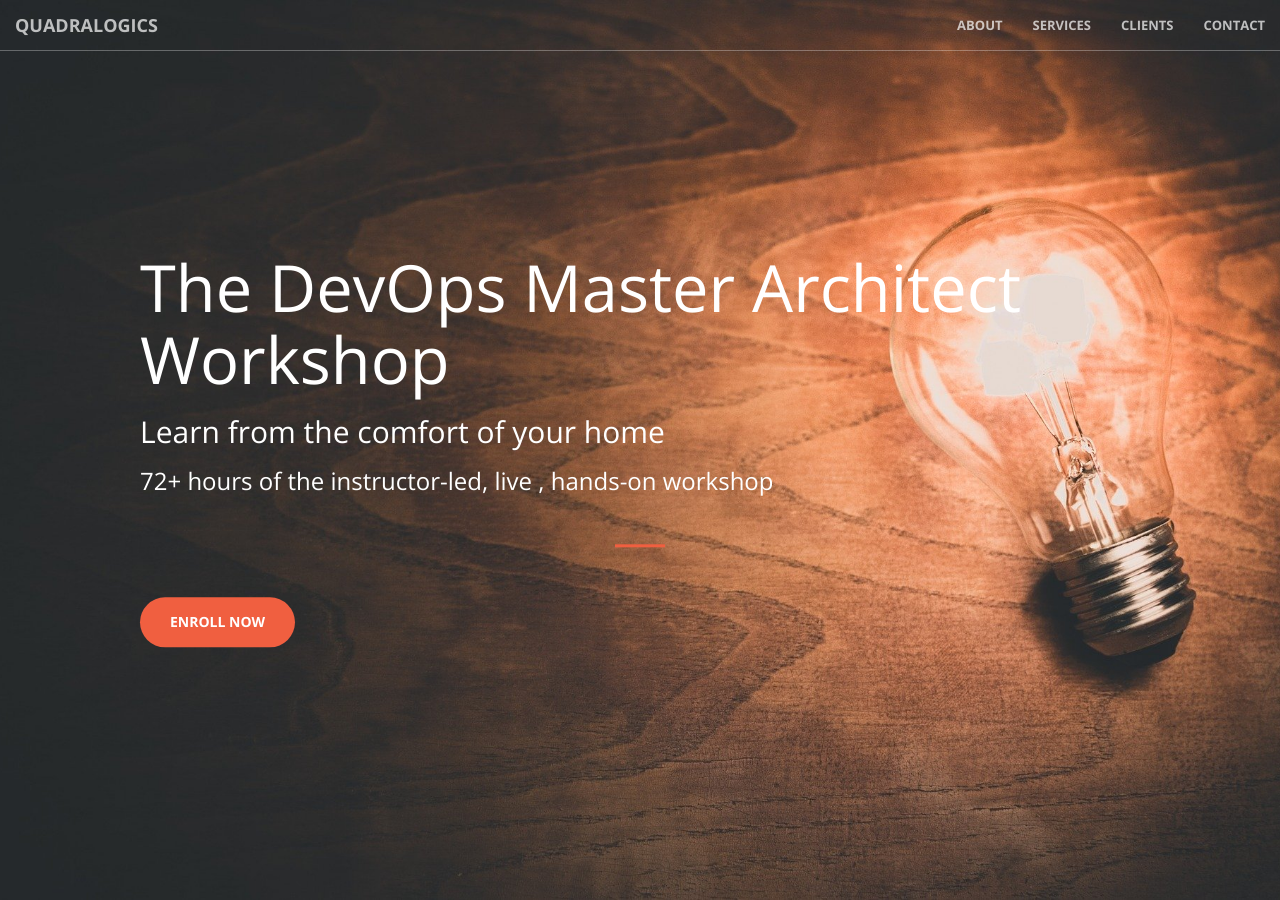
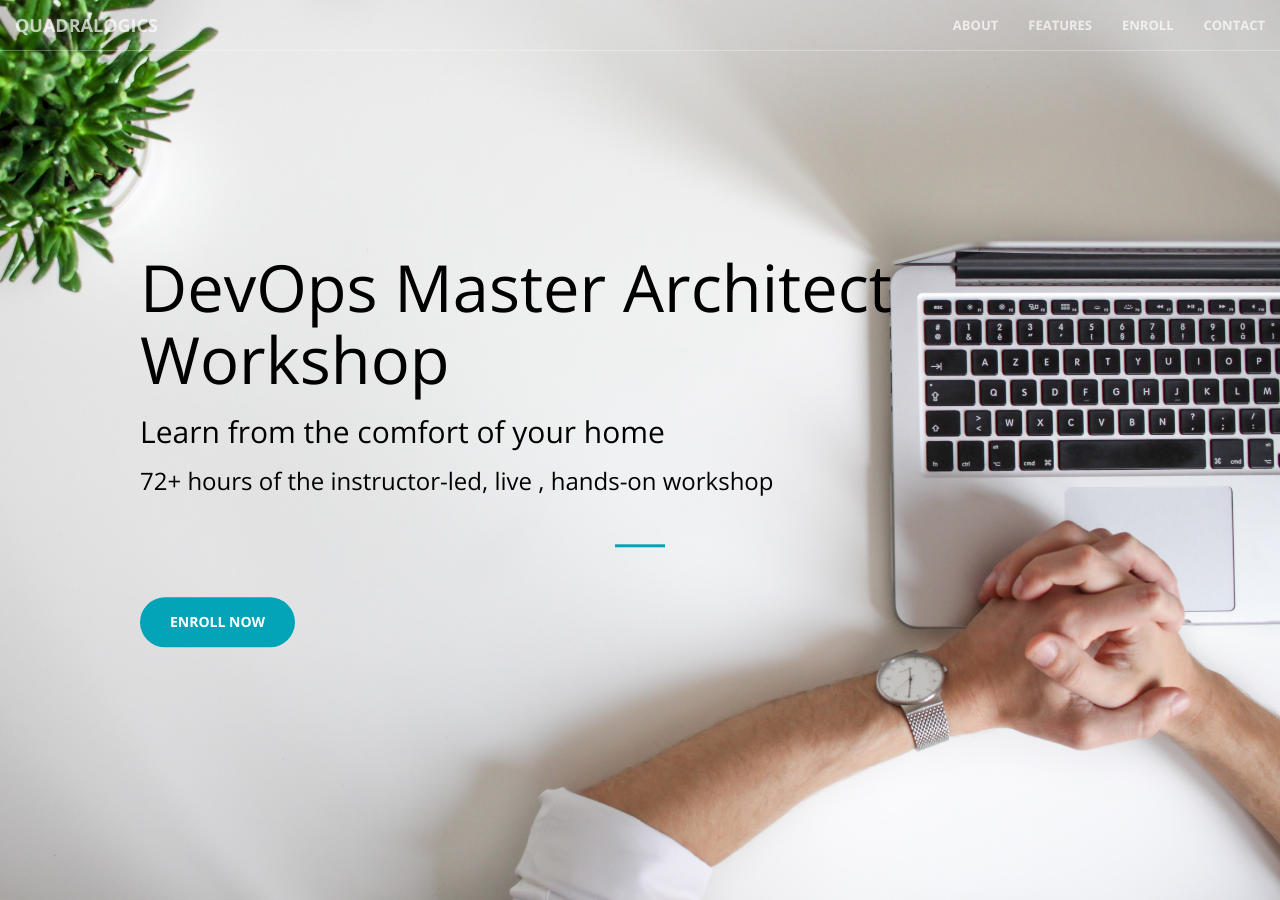
Before and after one commit to devopsmasterclass/devopsmasterclass.github.io, a Jekyll site: the page built from index.html, in a window 1280 px wide and 900 px high. Built offline with Jekyll 4.4.1, drawn with Linux system fonts in a browser that asks for light colours.

Commit message:
added deatils

```diff
--- a/_config.yml
+++ b/_config.yml
@@ -6,7 +6,7 @@ baseurl: "" # the subpath of your site, e.g. /blog/
 url: "" # the base hostname & protocol for your site
 
 #Heading
-Head1: The DevOps Master Architect Workshop
+Head1: DevOps Master Architect Workshop
 Head2: Learn from the comfort of your home
 Head3: 72+ hours of the instructor-led, live , hands-on workshop
 HeadCTA: Enroll Now
--- a/_includes/aside.html
+++ b/_includes/aside.html
@@ -1,4 +1,4 @@
-  <aside class="bg-dark">
+  <aside class="bg-dark" id="aside">
       <div class="container text-center">
           <div class="call-to-action">
               <h2>{{site.RHead1}}</h2>
--- a/_includes/nav.html
+++ b/_includes/nav.html
@@ -18,10 +18,10 @@
                     <a class="page-scroll" href="#about">About</a>
                 </li>
                 <li>
-                    <a class="page-scroll" href="#services">Services</a>
+                    <a class="page-scroll" href="#services">Features</a>
                 </li>
                 <li>
-                    <a class="page-scroll" href="#portfolio">Clients</a>
+                    <a class="page-scroll" href="#aside">Enroll</a>
                 </li>
                 <li>
                     <a class="page-scroll" href="#contact">Contact</a>
--- a/_includes/services.html
+++ b/_includes/services.html
@@ -11,28 +11,28 @@
         <div class="row">
             <div class="col-lg-3 col-md-6 text-center">
                 <div class="service-box">
-                    <i class="fa fa-4x fa-diamond wow bounceIn text-primary"></i>
+                    <i class="fa fa-4x fa-calendar wow bounceIn text-primary"></i>
                     <h3>{{site.Services1H}}</h3>
                     <p class="text-muted">{{site.Services1}}</p>
                 </div>
             </div>
             <div class="col-lg-3 col-md-6 text-center">
                 <div class="service-box">
-                    <i class="fa fa-4x fa-newspaper-o wow bounceIn text-primary" data-wow-delay=".2s"></i>
+                    <i class="fa fa-4x fa-diamond wow bounceIn text-primary" data-wow-delay=".2s"></i>
                     <h3>{{site.Services2H}}</h3>
                     <p class="text-muted">{{site.Services2}}</p>
                 </div>
             </div>
             <div class="col-lg-3 col-md-6 text-center">
                 <div class="service-box">
-                    <i class="fa fa-4x fa-paper-plane wow bounceIn text-primary" data-wow-delay=".1s"></i>
+                    <i class="fa fa-4x fa-certificate wow bounceIn text-primary" data-wow-delay=".1s"></i>
                     <h3>{{site.Services3H}}</h3>
                     <p class="text-muted">{{site.Services3}}</p>
                 </div>
             </div>
             <div class="col-lg-3 col-md-6 text-center">
                 <div class="service-box">
-                    <i class="fa fa-4x fa-heart wow bounceIn text-primary" data-wow-delay=".3s"></i>
+                    <i class="fa fa-4x fa-save wow bounceIn text-primary" data-wow-delay=".3s"></i>
                     <h3>{{site.Services4H}}</h3>
                     <p class="text-muted">{{site.Services4}}</p>
                 </div>
--- a/_sass/_base.scss
+++ b/_sass/_base.scss
@@ -157,7 +157,7 @@ header {
     background-position: center;
     background-image: url('../img/header.jpg');
     text-align: left;
-    color: white;
+    color: black;
     .header-content {
         position: relative;
         text-align: left;
@@ -165,9 +165,10 @@ header {
         width: 100%;
         .header-content-inner {
             h1 {
-                font-weight: 500;
+                font-weight: 400;
                 margin-top: 0;
                 margin-bottom: 0;
+
 
 
             }
--- a/css/main.scss
+++ b/css/main.scss
@@ -34,11 +34,11 @@
 // }
 
 // variables.less
-$theme-primary: #F05F40;
+$theme-primary: rgb(3, 163, 184);
 
 //$theme-primary: rgb(128, 0, 128);
 //$theme-dark: #222;
-$theme-dark: rgb(128, 0, 128);
+$theme-dark: rgb(3, 163, 184);
 
 // Import partials from `sass_dir` (defaults to `_sass`)
 @import
```
Also changed, not shown: _layouts/TOC.html (added), img/header.jpg, 5 other files.
